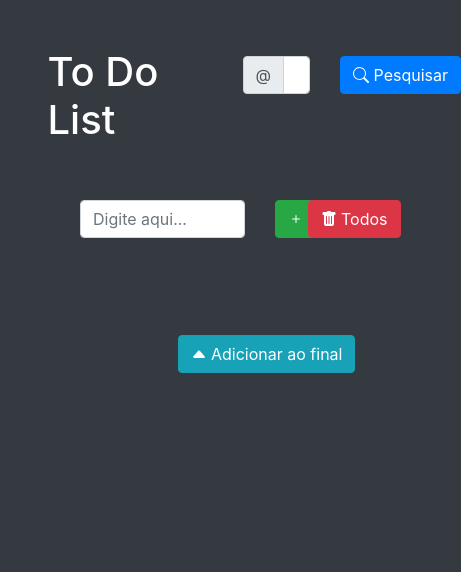
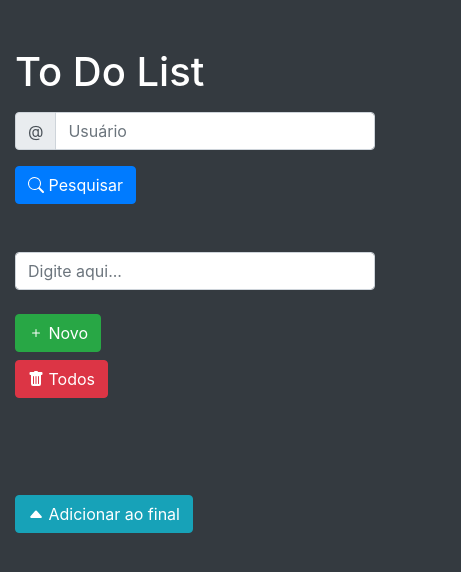
Before and after one commit to leandro-hd/to-do-list, a website: page src/views/pages/index.html in a window 390 px wide. Shown: the whole page, 461 px wide, since content can reach past the window. Drawn offline with nearby package versions, Linux system fonts and the light colour scheme.

Commit message:
Responsividade e assets

```diff
--- a/src/views/pages/index.html
+++ b/src/views/pages/index.html
@@ -11,11 +11,11 @@
   <body class="mw-100 h-100 bg-dark text-white">
     <div class="container">
       <div class="row justify-content-center mt-5">
-        <div class="col-6">
+        <div class="col-lg-7 col-sm-12">
           <h1>To Do List</h1>
         </div>
 
-        <div class="col-3 mt-2">
+        <div class="col-lg-3 col-sm-9 mt-2 mb-2">
           <div class="input-group">
             <div class="input-group-prepend">
               <span class="input-group-text" id="basic-addon1">@</span>
@@ -24,7 +24,7 @@
           </div>
         </div>
 
-        <div class="col-1 mt-2">
+        <div class="col-lg-2 col-sm-3 mt-2">
           <button type="button" class="btn btn-primary" onclick="findByUsername()">
             <svg xmlns="http://www.w3.org/2000/svg" width="16" height="16" fill="currentColor" class="bi bi-search mb-1" viewBox="0 0 16 16">
               <path d="M11.742 10.344a6.5 6.5 0 1 0-1.397 1.398h-.001c.03.04.062.078.098.115l3.85 3.85a1 1 0 0 0 1.415-1.414l-3.85-3.85a1.007 1.007 0 0 0-.115-.1zM12 6.5a5.5 5.5 0 1 1-11 0 5.5 5.5 0 0 1 11 0z"/>
@@ -35,13 +35,13 @@
       </div>
 
       <div class="row justify-content-center mt-5">
-        <div class="col-6">
+        <div class="col-lg-9 col-md-6 col-sm-12 mb-4">
           <div class="input-group">
             <input type="text" class="form-control" id="activity" placeholder="Digite aqui..." aria-label="Sizing example input" aria-describedby="inputGroup-sizing-default">
           </div>
         </div>
 
-        <div class="col-1">
+        <div class="col-lg-1 col-md-3 col-sm-3 mb-2">
           <button type="button" class="btn btn-success" onclick="createTask()">
             <svg xmlns="http://www.w3.org/2000/svg" width="16" height="16" fill="currentColor" class="bi bi-plus mb-1" viewBox="0 0 16 16">
               <path d="M8 4a.5.5 0 0 1 .5.5v3h3a.5.5 0 0 1 0 1h-3v3a.5.5 0 0 1-1 0v-3h-3a.5.5 0 0 1 0-1h3v-3A.5.5 0 0 1 8 4z"/>
@@ -50,7 +50,7 @@
           </button>
         </div>
 
-        <div class="col-1">
+        <div class="col-lg-2 col-md-3 col-sm-3">
           <button type="button" class="btn btn-danger" onclick="deleteActivity()">
             <svg xmlns="http://www.w3.org/2000/svg" width="16" height="16" fill="currentColor" class="bi bi-trash-fill mb-1" viewBox="0 0 16 16">
               <path d="M2.5 1a1 1 0 0 0-1 1v1a1 1 0 0 0 1 1H3v9a2 2 0 0 0 2 2h6a2 2 0 0 0 2-2V4h.5a1 1 0 0 0 1-1V2a1 1 0 0 0-1-1H10a1 1 0 0 0-1-1H7a1 1 0 0 0-1 1H2.5zm3 4a.5.5 0 0 1 .5.5v7a.5.5 0 0 1-1 0v-7a.5.5 0 0 1 .5-.5zM8 5a.5.5 0 0 1 .5.5v7a.5.5 0 0 1-1 0v-7A.5.5 0 0 1 8 5zm3 .5v7a.5.5 0 0 1-1 0v-7a.5.5 0 0 1 1 0z"/>
@@ -67,7 +67,7 @@
       </div>
 
       <div class="row justify-content-center mt-5">
-        <div class="col-2">
+        <div class="col-lg-2 col-md-3 col-sm-4">
           <button type="button" class="btn btn-info" onclick="updateActivity()">
             <svg xmlns="http://www.w3.org/2000/svg" width="16" height="16" fill="currentColor" class="bi bi-caret-up-fill mb-1" viewBox="0 0 16 16">
               <path d="m7.247 4.86-4.796 5.481c-.566.647-.106 1.659.753 1.659h9.592a1 1 0 0 0 .753-1.659l-4.796-5.48a1 1 0 0 0-1.506 0z"/>
```
Also changed, not shown: assets/To Do List.png (added), assets/to-do-list.png (added).
